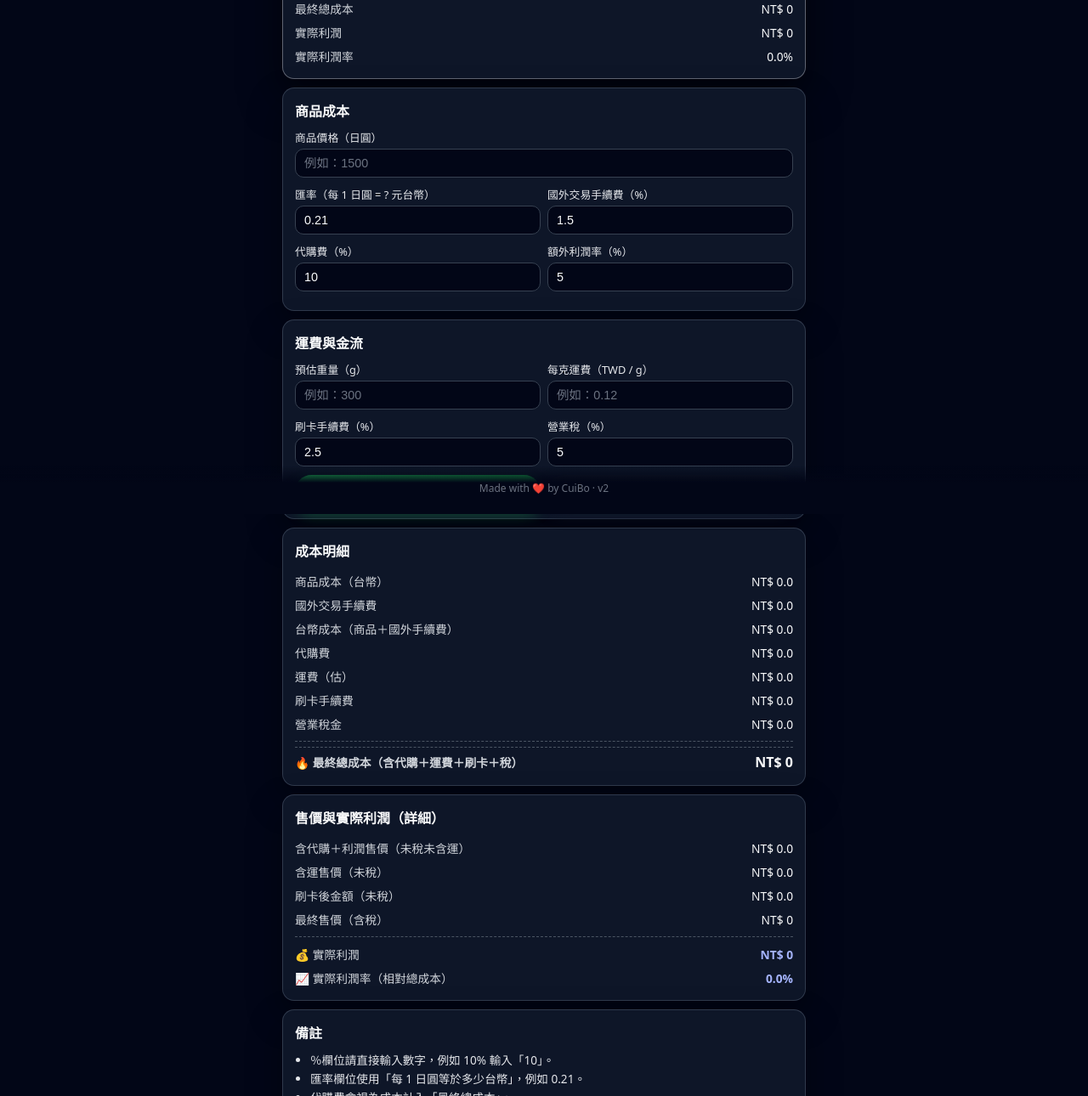
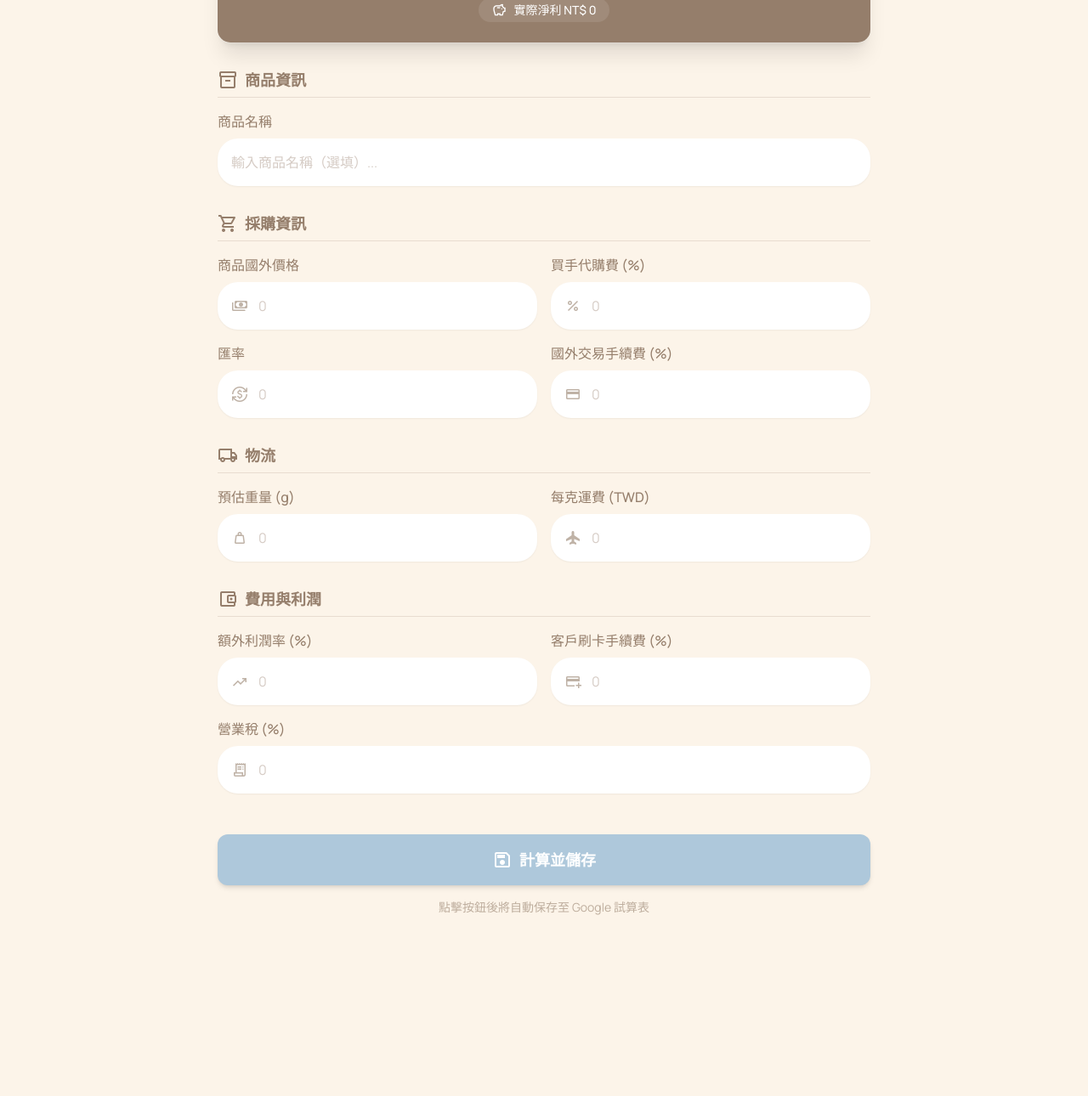
Before and after one commit to qwertyuiop246890-crypto/cuibo-calculator, a plain HTML site: page index.html in a window 1280 px wide. Shown: the part 195-1485 px from the top of the page at 85% size. After the commit the page ends 1361 px from the top, so only its background shows below. Drawn offline with nearby package versions, Linux system fonts and the light colour scheme.

Commit message:
Update index.html

```diff
--- a/index.html
+++ b/index.html
@@ -1,206 +1,180 @@
 <!DOCTYPE html>
-<html lang="zh-Hant">
-<head>
-  <meta charset="UTF-8" />
-  <title>CuiBo價格計算機</title>
-  <meta name="viewport" content="width=device-width, initial-scale=1.0, viewport-fit=cover" />
-  <meta name="description" content="CuiBo價格計算機：匯率、代購費、運費、刷卡、營業稅，自動計算總成本與實際利潤。">
-  <link rel="manifest" href="manifest.json" />
-  <meta name="theme-color" content="#111827" />
-  <link rel="stylesheet" href="style.css" />
+
+<html class="light" lang="en"><head>
+<meta charset="utf-8"/>
+<meta content="width=device-width, initial-scale=1.0" name="viewport"/>
+<title>Cuibo 代購售價計算機</title>
+<link href="https://fonts.googleapis.com/css2?family=Manrope:wght@400;500;700&amp;display=swap" rel="stylesheet"/>
+<link href="https://fonts.googleapis.com/css2?family=Material+Symbols+Outlined:wght,FILL@100..700,0..1&amp;display=swap" rel="stylesheet"/>
+<link href="https://fonts.googleapis.com/css2?family=Material+Symbols+Outlined:wght,FILL@100..700,0..1&amp;display=swap" rel="stylesheet"/>
+<script src="https://cdn.tailwindcss.com?plugins=forms,container-queries"></script>
+<script>
+        tailwind.config = {
+            darkMode: "class",
+            theme: {
+                extend: {
+                    colors: {
+                        "primary": "#aec1db",
+                        "background-light": "#f6f7f7",
+                        "background-dark": "#15181d",
+                        "cuibo-bg": "#FCF4E9",
+                        "cuibo-text": "#957E6B",
+                        "cuibo-dark": "#957E6B",
+                        "cuibo-blue": "#AEC8DB",
+                    },
+                    fontFamily: {
+                        "display": ["Manrope", "sans-serif"]
+                    },
+                    borderRadius: { "DEFAULT": "0.5rem", "lg": "1rem", "xl": "1.5rem", "full": "9999px" },
+                },
+            },
+        }
+    </script>
+<style>
+        /* Hide scrollbar for Chrome, Safari and Opera */
+        .no-scrollbar::-webkit-scrollbar {
+            display: none;
+        }
+        /* Hide scrollbar for IE, Edge and Firefox */
+        .no-scrollbar {
+            -ms-overflow-style: none;  /* IE and Edge */
+            scrollbar-width: none;  /* Firefox */
+        }
+    </style>
 </head>
-<body>
-  <header class="app-header">
-    <div class="app-title">
-      <h1>CuiBo價格計算機</h1>
+<body class="bg-[#FCF4E9] text-[#957E6B] font-display min-h-screen flex flex-col items-center">
+<div class="w-full max-w-[800px] flex flex-col min-h-screen px-4 pb-12 relative">
+<!-- Navbar / Brand -->
+<div class="py-6 flex items-center justify-center">
+<h1 class="text-2xl font-bold tracking-tight flex items-center gap-2">
+<span class="material-symbols-outlined filled">calculate</span>
+                Cuibo 代購售價計算機
+            </h1>
 </div>
-  </header>
-
-  <main class="app-main">
-    <!-- 建議售價總覽 -->
-    <section class="card highlight">
-      <h2>建議售價（總覽）</h2>
-      <div class="result-row main-price">
-        <span>建議售價（含稅）</span>
-        <span id="sFinalPrice">-</span>
-      </div>
-      <div class="result-row">
-        <span>建議售價（未稅）</span>
-        <span id="sNoTax">-</span>
-      </div>
-      <div class="divider"></div>
-      <div class="result-row">
-        <span>最終總成本</span>
-        <span id="sTotalCost">-</span>
-      </div>
-      <div class="result-row">
-        <span>實際利潤</span>
-        <span id="sProfit">-</span>
-      </div>
-      <div class="result-row">
-        <span>實際利潤率</span>
-        <span id="sProfitRate">-</span>
-      </div>
-    </section>
-
-    <!-- 商品成本 -->
-    <section class="card">
-      <h2>商品成本</h2>
-      <div class="field">
-        <label for="priceJpy">商品價格（日圓）</label>
-        <input id="priceJpy" type="number" inputmode="decimal" placeholder="例如：1500" />
-      </div>
-
-      <div class="field two-col">
-        <div>
-          <label for="rate">匯率（每 1 日圓 = ? 元台幣）</label>
-          <input id="rate" type="number" inputmode="decimal" step="0.001" placeholder="例如：0.21" />
-        </div>
-        <div>
-          <label for="foreignFee">國外交易手續費（%）</label>
-          <input id="foreignFee" type="number" inputmode="decimal" placeholder="例如：1.5" />
+<!-- Sticky Result Header -->
+<div class="sticky top-4 z-50 mb-8 rounded-[15px] bg-[#957E6B] p-6 text-white shadow-xl ring-1 ring-white/20">
+<div class="flex flex-col items-center justify-center gap-2 text-center">
+<p class="text-white/80 text-sm font-medium tracking-wide uppercase">建議售價（含稅）</p>
+<p class="text-4xl font-bold leading-tight tracking-tight">NT$ <span id="final-price">0</span></p>
+<div class="mt-2 flex items-center gap-2 rounded-full bg-white/10 px-4 py-1">
+<span class="material-symbols-outlined text-[18px]">savings</span>
+<p class="text-sm font-medium">實際淨利 NT$ <span id="net-profit">0</span></p>
 </div>
 </div>
-
-      <div class="field two-col">
-        <div>
-          <label for="daigouFee">代購費（%）</label>
-          <input id="daigouFee" type="number" inputmode="decimal" placeholder="例如：10" />
 </div>
-        <div>
-          <label for="profitRate">額外利潤率（%）</label>
-          <input id="profitRate" type="number" inputmode="decimal" placeholder="例如：5" />
+<!-- Form Content -->
+<div class="flex flex-col gap-8">
+<!-- Product Info Section -->
+<div class="space-y-4">
+<div class="flex items-center gap-2 border-b border-[#957E6B]/20 pb-2">
+<span class="material-symbols-outlined text-[#957E6B]">inventory_2</span>
+<h3 class="text-[#957E6B] text-lg font-bold leading-tight">商品資訊</h3>
+</div>
+<div class="flex flex-col">
+<label class="mb-2 text-base font-medium text-[#957E6B]">商品名稱</label>
+<input class="w-full rounded-xl border-none bg-white p-4 text-[#957E6B] text-base shadow-sm placeholder:text-[#957E6B]/40 focus:outline-none focus:ring-2 focus:ring-[#AEC8DB]" placeholder="輸入商品名稱（選填）..." type="text"/>
 </div>
 </div>
-    </section>
-
-    <!-- 運費與金流 -->
-    <section class="card">
-      <h2>運費與金流</h2>
-      <div class="field two-col">
-        <div>
-          <label for="weight">預估重量（g）</label>
-          <input id="weight" type="number" inputmode="decimal" placeholder="例如：300" />
+<!-- Procurement Info Section -->
+<div class="space-y-4">
+<div class="flex items-center gap-2 border-b border-[#957E6B]/20 pb-2">
+<span class="material-symbols-outlined text-[#957E6B]">shopping_cart</span>
+<h3 class="text-[#957E6B] text-lg font-bold leading-tight">採購資訊</h3>
 </div>
-        <div>
-          <label for="shipPerGram">每克運費（TWD / g）</label>
-          <input id="shipPerGram" type="number" inputmode="decimal" placeholder="例如：0.12" />
+<div class="grid grid-cols-1 md:grid-cols-2 gap-4">
+<div class="flex flex-col">
+<label class="mb-2 text-base font-medium text-[#957E6B]">商品國外價格</label>
+<div class="relative">
+<span class="absolute left-4 top-1/2 -translate-y-1/2 text-[#957E6B]/60 material-symbols-outlined text-[20px]">payments</span>
+<input class="w-full rounded-xl border-none bg-white py-4 pl-12 pr-4 text-[#957E6B] text-base shadow-sm placeholder:text-[#957E6B]/40 focus:outline-none focus:ring-2 focus:ring-[#AEC8DB]" placeholder="0" step="0.01" type="number"/>
 </div>
 </div>
-
-      <div class="field two-col">
-        <div>
-          <label for="cardFee">刷卡手續費（%）</label>
-          <input id="cardFee" type="number" inputmode="decimal" placeholder="例如：2.5" />
-        </div>
-        <div>
-          <label for="taxRate">營業稅（%）</label>
-          <input id="taxRate" type="number" inputmode="decimal" placeholder="例如：5" />
+<div class="flex flex-col">
+<label class="mb-2 text-base font-medium text-[#957E6B]">買手代購費 (%)</label>
+<div class="relative">
+<span class="absolute left-4 top-1/2 -translate-y-1/2 text-[#957E6B]/60 material-symbols-outlined text-[20px]">percent</span>
+<input class="w-full rounded-xl border-none bg-white py-4 pl-12 pr-4 text-[#957E6B] text-base shadow-sm placeholder:text-[#957E6B]/40 focus:outline-none focus:ring-2 focus:ring-[#AEC8DB]" placeholder="0" step="0.01" type="number"/>
 </div>
 </div>
-
-      <div class="buttons">
-        <button id="calcBtn">重新計算</button>
-        <button id="resetBtn" class="secondary">清除</button>
+<div class="flex flex-col">
+<label class="mb-2 text-base font-medium text-[#957E6B]">匯率</label>
+<div class="relative">
+<span class="absolute left-4 top-1/2 -translate-y-1/2 text-[#957E6B]/60 material-symbols-outlined text-[20px]">currency_exchange</span>
+<input class="w-full rounded-xl border-none bg-white py-4 pl-12 pr-4 text-[#957E6B] text-base shadow-sm placeholder:text-[#957E6B]/40 focus:outline-none focus:ring-2 focus:ring-[#AEC8DB]" placeholder="0" step="0.01" type="number"/>
 </div>
-    </section>
-
-    <!-- 成本明細 -->
-    <section class="card">
-      <h2>成本明細</h2>
-      <div class="result-row">
-        <span>商品成本（台幣）</span>
-        <span id="rItemCost">-</span>
 </div>
-      <div class="result-row">
-        <span>國外交易手續費</span>
-        <span id="rForeignFee">-</span>
+<div class="flex flex-col">
+<label class="mb-2 text-base font-medium text-[#957E6B]">國外交易手續費 (%)</label>
+<div class="relative">
+<span class="absolute left-4 top-1/2 -translate-y-1/2 text-[#957E6B]/60 material-symbols-outlined text-[20px]">credit_card</span>
+<input class="w-full rounded-xl border-none bg-white py-4 pl-12 pr-4 text-[#957E6B] text-base shadow-sm placeholder:text-[#957E6B]/40 focus:outline-none focus:ring-2 focus:ring-[#AEC8DB]" placeholder="0" step="0.01" type="number"/>
 </div>
-      <div class="result-row">
-        <span>台幣成本（商品＋國外手續費）</span>
-        <span id="rBaseCost">-</span>
 </div>
-      <div class="result-row">
-        <span>代購費</span>
-        <span id="rDaigouCost">-</span>
 </div>
-      <div class="result-row">
-        <span>運費（估）</span>
-        <span id="rShipCost">-</span>
 </div>
-      <div class="result-row">
-        <span>刷卡手續費</span>
-        <span id="rCardCost">-</span>
+<!-- Logistics Section -->
+<div class="space-y-4">
+<div class="flex items-center gap-2 border-b border-[#957E6B]/20 pb-2">
+<span class="material-symbols-outlined text-[#957E6B]">local_shipping</span>
+<h3 class="text-[#957E6B] text-lg font-bold leading-tight">物流</h3>
 </div>
-      <div class="result-row">
-        <span>營業稅金</span>
-        <span id="rTaxCost">-</span>
+<div class="grid grid-cols-1 md:grid-cols-2 gap-4">
+<div class="flex flex-col">
+<label class="mb-2 text-base font-medium text-[#957E6B]">預估重量 (g)</label>
+<div class="relative">
+<span class="absolute left-4 top-1/2 -translate-y-1/2 text-[#957E6B]/60 material-symbols-outlined text-[20px]">weight</span>
+<input class="w-full rounded-xl border-none bg-white py-4 pl-12 pr-4 text-[#957E6B] text-base shadow-sm placeholder:text-[#957E6B]/40 focus:outline-none focus:ring-2 focus:ring-[#AEC8DB]" placeholder="0" type="number"/>
 </div>
-
-      <div class="divider"></div>
-
-      <div class="result-row total-strong">
-        <span>🔥 最終總成本（含代購＋運費＋刷卡＋稅）</span>
-        <span id="rTotalCost">-</span>
 </div>
-    </section>
-
-    <!-- 售價與實際利潤（詳細） -->
-    <section class="card">
-      <h2>售價與實際利潤（詳細）</h2>
-      <div class="result-row">
-        <span>含代購＋利潤售價（未稅未含運）</span>
-        <span id="rSellNoShipNoTax">-</span>
+<div class="flex flex-col">
+<label class="mb-2 text-base font-medium text-[#957E6B]">每克運費 (TWD)</label>
+<div class="relative">
+<span class="absolute left-4 top-1/2 -translate-y-1/2 text-[#957E6B]/60 material-symbols-outlined text-[20px]">flight</span>
+<input class="w-full rounded-xl border-none bg-white py-4 pl-12 pr-4 text-[#957E6B] text-base shadow-sm placeholder:text-[#957E6B]/40 focus:outline-none focus:ring-2 focus:ring-[#AEC8DB]" placeholder="0" step="0.01" type="number"/>
 </div>
-      <div class="result-row">
-        <span>含運售價（未稅）</span>
-        <span id="rSellNoTax">-</span>
 </div>
-      <div class="result-row">
-        <span>刷卡後金額（未稅）</span>
-        <span id="rAfterCardNoTax">-</span>
 </div>
-      <div class="result-row">
-        <span>最終售價（含稅）</span>
-        <span id="rFinalPrice">-</span>
 </div>
-
-      <div class="divider"></div>
-
-      <div class="result-row profit">
-        <span>💰 實際利潤</span>
-        <span id="rRealProfit">-</span>
+<!-- Costs & Profit Section -->
+<div class="space-y-4">
+<div class="flex items-center gap-2 border-b border-[#957E6B]/20 pb-2">
+<span class="material-symbols-outlined text-[#957E6B]">account_balance_wallet</span>
+<h3 class="text-[#957E6B] text-lg font-bold leading-tight">費用與利潤</h3>
 </div>
-      <div class="result-row profit">
-        <span>📈 實際利潤率（相對總成本）</span>
-        <span id="rRealProfitRate">-</span>
+<div class="grid grid-cols-1 md:grid-cols-2 gap-4">
+<div class="flex flex-col">
+<label class="mb-2 text-base font-medium text-[#957E6B]">額外利潤率 (%)</label>
+<div class="relative">
+<span class="absolute left-4 top-1/2 -translate-y-1/2 text-[#957E6B]/60 material-symbols-outlined text-[20px]">trending_up</span>
+<input class="w-full rounded-xl border-none bg-white py-4 pl-12 pr-4 text-[#957E6B] text-base shadow-sm placeholder:text-[#957E6B]/40 focus:outline-none focus:ring-2 focus:ring-[#AEC8DB]" placeholder="0" step="0.01" type="number"/>
 </div>
-    </section>
-
-    <section class="card small">
-      <h2>備註</h2>
-      <ul class="note-list">
-        <li>％欄位請直接輸入數字，例如 10% 輸入「10」。</li>
-        <li>匯率欄位使用「每 1 日圓等於多少台幣」，例如 0.21。</li>
-        <li>代購費會視為成本計入「最終總成本」。</li>
-        <li>實際利潤 = 最終售價（含稅） − 最終總成本。</li>
-      </ul>
-    </section>
-  </main>
-
-  <footer class="app-footer">
-    <p>Made with ❤️ by CuiBo · v2</p>
-  </footer>
-
-  <script src="script.js"></script>
-  <script>
-    if ('serviceWorker' in navigator) {
-      window.addEventListener('load', function() {
-        navigator.serviceWorker.register('./sw.js').catch(function(err) {
-          console.log('SW registration failed:', err);
-        });
-      });
-    }
-  </script>
-</body>
-</html>
+</div>
+<div class="flex flex-col">
+<label class="mb-2 text-base font-medium text-[#957E6B]">客戶刷卡手續費 (%)</label>
+<div class="relative">
+<span class="absolute left-4 top-1/2 -translate-y-1/2 text-[#957E6B]/60 material-symbols-outlined text-[20px]">add_card</span>
+<input class="w-full rounded-xl border-none bg-white py-4 pl-12 pr-4 text-[#957E6B] text-base shadow-sm placeholder:text-[#957E6B]/40 focus:outline-none focus:ring-2 focus:ring-[#AEC8DB]" placeholder="0" step="0.01" type="number"/>
+</div>
+</div>
+<div class="flex flex-col md:col-span-2">
+<label class="mb-2 text-base font-medium text-[#957E6B]">營業稅 (%)</label>
+<div class="relative">
+<span class="absolute left-4 top-1/2 -translate-y-1/2 text-[#957E6B]/60 material-symbols-outlined text-[20px]">receipt_long</span>
+<input class="w-full rounded-xl border-none bg-white py-4 pl-12 pr-4 text-[#957E6B] text-base shadow-sm placeholder:text-[#957E6B]/40 focus:outline-none focus:ring-2 focus:ring-[#AEC8DB]" placeholder="0" step="0.01" type="number"/>
+</div>
+</div>
+</div>
+</div>
+<!-- Action Button -->
+<div class="pt-4 pb-10">
+<button class="w-full rounded-[12px] bg-[#AEC8DB] py-4 text-center text-lg font-bold text-white shadow-md transition duration-200 hover:bg-[#9bbad3] hover:shadow-lg active:scale-[0.99] flex items-center justify-center gap-2">
+<span class="material-symbols-outlined">save</span>
+                    計算並儲存
+                </button>
+<p class="mt-4 text-center text-sm text-[#957E6B]/60">
+                    點擊按鈕後將自動保存至 Google 試算表
+                </p>
+</div>
+</div>
+</div>
+</body></html>
```
Lines whose indentation alone changed are shown as unchanged.
